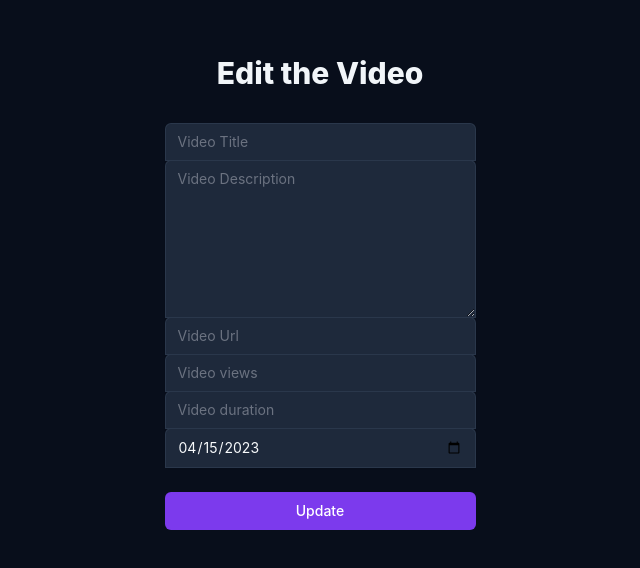
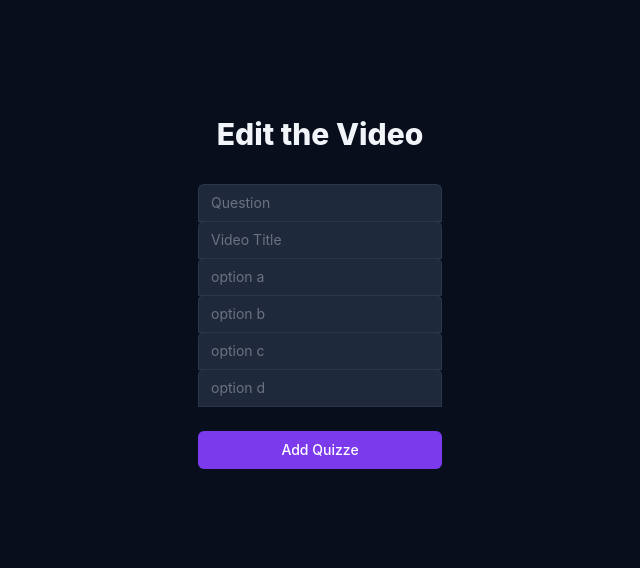
Before and after one commit to Nabi171/lPortalApp, a React (Create React App) app: page /Dashboard/quizzes/editquizze/1 in a window 1280 px wide. Shown: the part 120-688 px from the top of the page, without its empty margins (320-960 px from the left). Built offline with nearby package versions, Linux system fonts and the light colour scheme; data requests are answered from the project's data file.

Commit message:
ssdfsakl

```diff
--- a/src/components/Admin Portal/Quizzes/EditForm.js
+++ b/src/components/Admin Portal/Quizzes/EditForm.js
@@ -9,58 +9,59 @@ const EditForm = () => {
             <input type="hidden" name="remember" value="true" />
             <div className="rounded-md shadow-sm -space-y-px">
                 <div >
-                    <label for="title" className="sr-only">Video Title</label>
+                    <label for="title" className="sr-only">Question</label>
                     <input
-                        // value={title}
-                        // onChange={(e) => setTitle(e.target.value)}
-                        id="title" name="title" type="text" autocomplete="title" required
+                        // value={question}
+                        // onChange={(e) => setQuestion(e.target.value)}
+                        id="question" name="question" type="question" autocomplete="question" required
+                        className="login-input  rounded-t-md" placeholder="Question " />
+                </div>
+
+                <div >
+                    <label for="video-url" className="sr-only">Video Title</label>
+                    <input
+                        // value={video_title}
+                        // onChange={(e) => setVideoTitle(e.target.value)}
+                        id="video_title" name="video_title" type="text" autocomplete="video_title" required
                         className="login-input  rounded-t-md" placeholder="Video Title " />
                 </div>
-                <div>
 
+                <div >
+                    <label for="video-duration" className="sr-only">Quizze Option</label>
+                    <input
+                        // value={options.name}
+                        // onChange={handleOption}
+                        id="totalMark" name="option1" type="text" required
+                        className="login-input  rounded-t-md" placeholder="option a" />
+                </div>
 
-                    <textarea
-                        // value={description}
-                        // onChange={(e) => setDescription(e.target.value)}
-                        name="" id="" cols="30" rows="7"
-                        id="description" name="description"
-                        autocomplete="description" required
-                        className="login-input rounded-t-md" placeholder='Video Description' ></textarea>
+                <div >
+                    <label for="video-duration" className="sr-only">Quizze Option</label>
+                    <input
+                        // value={options.name}
+                        // onChange={handleOption}
+                        id="totalMark" name="option2" type="text" required
+                        className="login-input  rounded-t-md" placeholder="option b" />
                 </div>
+
                 <div >
-                    <label for="video-url" className="sr-only">Video Url</label>
+                    <label for="video-duration" className="sr-only">Quizze Option</label>
                     <input
-                        // value={url}
-                        // onChange={(e) => setUrl(e.target.value)}
-                        id="url" name="url" type="text" autocomplete="url" required
-                        className="login-input  rounded-t-md" placeholder="Video Url " />
+                        // value={options.name}
+                        // onChange={handleOption}
+                        id="totalMark" name="option3" type="text" required
+                        className="login-input  rounded-t-md" placeholder="option c" />
                 </div>
+
                 <div >
-                    <label for="video-Views" className="sr-only">Video Views</label>
+                    <label for="video-duration" className="sr-only">Quizze Option</label>
                     <input
-                        // value={views}
-                        // onChange={(e) => setViews(e.target.value)}
-                        id="views" name="views" type="text" autocomplete="views" required
-                        className="login-input  rounded-t-md" placeholder="Video views " />
+                        // value={options.name}
+                        // onChange={handleOption}
+                        id="totalMark" name="option4" type="text" required
+                        className="login-input  rounded-t-md" placeholder="option d" />
                 </div>
-                <div >
-                    <label for="video-duration" className="sr-only">Video Duration</label>
-                    <input
-                        // value={duration}
-                        // onChange={(e) => setDuration(e.target.value)}
-                        id="duration" name="duration" type="text" autocomplete="duration" required
-                        className="login-input  rounded-t-md" placeholder="Video duration " />
-                </div>
-                <div >
-                    <label for="createdAt" className="sr-only">Video Created</label>
-                    <input
-                        // value={createdAt}
-                        // onChange={(e) => setCreatedAt(e.target.value)}
-                        id="createdAt" name="createdAt" type="date"
-                        value="2023-04-15"
-                        autocomplete="date" required
-                        className="login-input  rounded-t-md" />
-                </div>
+
             </div>
 
 
@@ -68,7 +69,7 @@ const EditForm = () => {
             <div>
                 <button type="submit"
                     className="group relative w-full flex justify-center py-2 px-4 border border-transparent text-sm font-medium rounded-md text-white bg-violet-600 hover:bg-violet-700 focus:outline-none focus:ring-2 focus:ring-offset-2 focus:ring-violet-500">
-                    Update
+                    Add Quizze
 </button>
             </div>
             {/* {error !== "" && <p>{error}</p>} */}
--- a/src/components/Admin Portal/Quizzes/EditQuiz.js
+++ b/src/components/Admin Portal/Quizzes/EditQuiz.js
@@ -1,7 +1,23 @@
 import React from 'react';
 import EditForm from './EditForm';
+import { useParams } from 'react-router';
+import { useGetQuizzeQuery } from '../../../features/apiSlice';
 
 const EditQuiz = () => {
+    const { quizzeId } = useParams();
+    const { data: quizze, isLoading, isError } = useGetQuizzeQuery(quizzeId);
+
+    let content = null;
+
+    if (isLoading) {
+        content = <div>Loading...</div>;
+    }
+    if (!isLoading && isError) {
+        content = <div>error...</div>;
+    }
+    if (!isLoading && !isError && quizze ?.id) {
+        content = <EditForm quizze={quizze} />;
+    }
     return (
         <div>
             <div>
@@ -14,7 +30,8 @@ const EditQuiz = () => {
             </h2>
                         </div>
                         {/* <FormEdit /> */}
-                        <EditForm />
+                        {/* <EditForm /> */}
+                        {content}
                     </div>
                 </section>
             </div>
--- a/src/components/Admin Portal/Quizzes/Quizze.js
+++ b/src/components/Admin Portal/Quizzes/Quizze.js
@@ -28,6 +28,7 @@ const Quizze = ({ quizze }) => {
                         d="M14.74 9l-.346 9m-4.788 0L9.26 9m9.968-3.21c.342.052.682.107 1.022.166m-1.022-.165L18.16 19.673a2.25 2.25 0 01-2.244 2.077H8.084a2.25 2.25 0 01-2.244-2.077L4.772 5.79m14.456 0a48.108 48.108 0 00-3.478-.397m-12 .562c.34-.059.68-.114 1.022-.165m0 0a48.11 48.11 0 013.478-.397m7.5 0v-.916c0-1.18-.91-2.164-2.09-2.201a51.964 51.964 0 00-3.32 0c-1.18.037-2.09 1.022-2.09 2.201v.916m7.5 0a48.667 48.667 0 00-7.5 0" />
                 </svg>
                 <svg
+                    onClick={handleEdit}
                     fill="none" viewBox="0 0 24 24" stroke-width="1.5" stroke="currentColor"
                     className="w-6 h-6 hover:text-blue-500 cursor-pointer transition-all">
                     <path stroke-linecap="round" stroke-linejoin="round"
```
